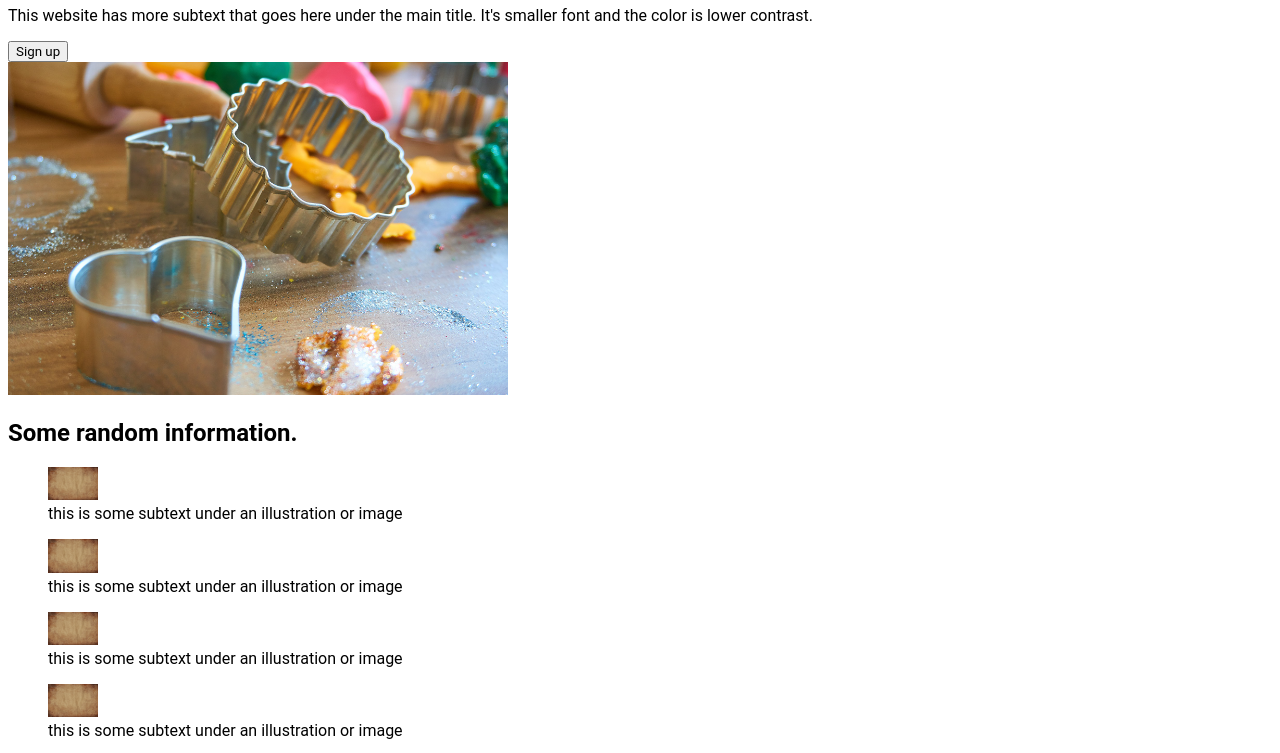
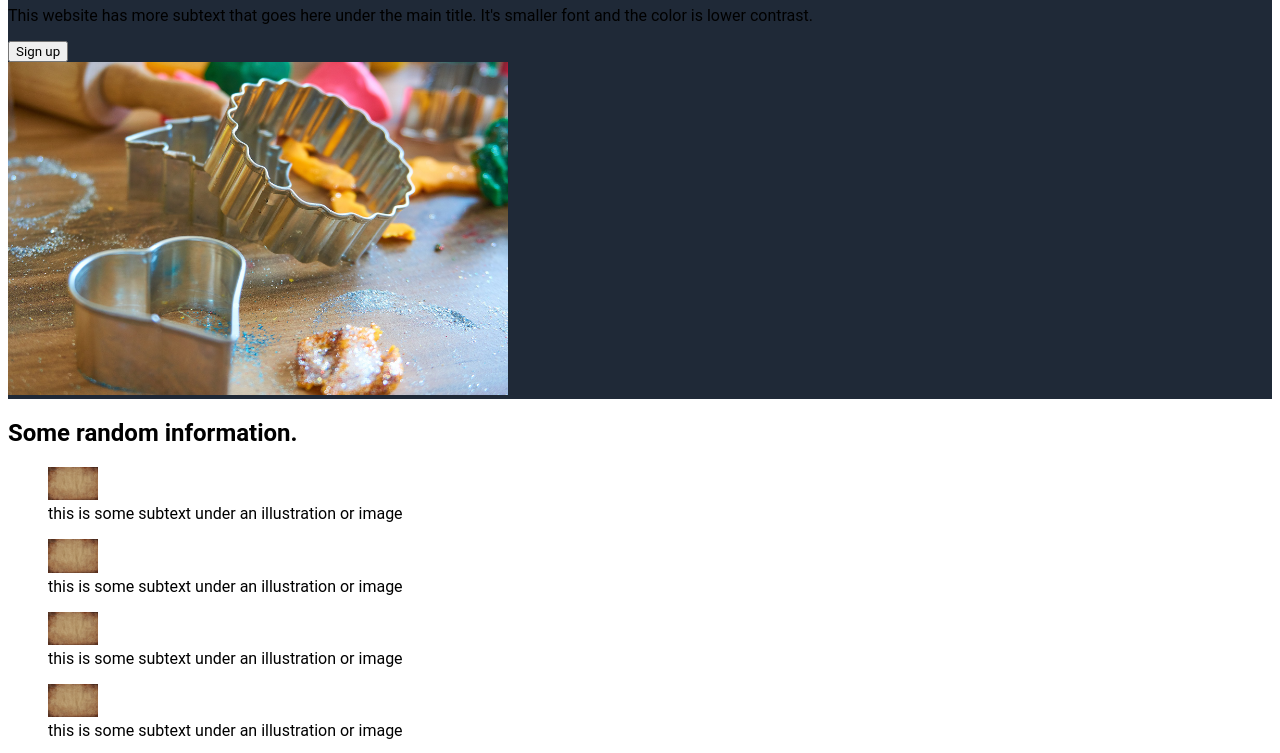
Before and after one commit to aortiz97-stack/TOP-Landing-Page, a plain HTML site: page index.html in a window 1280 px wide. Shown: the part 515-1268 px from the top of the page. Drawn offline with Linux system fonts and the light colour scheme.

Commit message:
Apply dark navy color to header and footer sections of website

```diff
--- a/styles.css
+++ b/styles.css
@@ -1,3 +1,7 @@
 *{
     font-family: Roboto, sans-serif;
 }
+
+header, footer{
+    background: #1F2937;
+}
```
